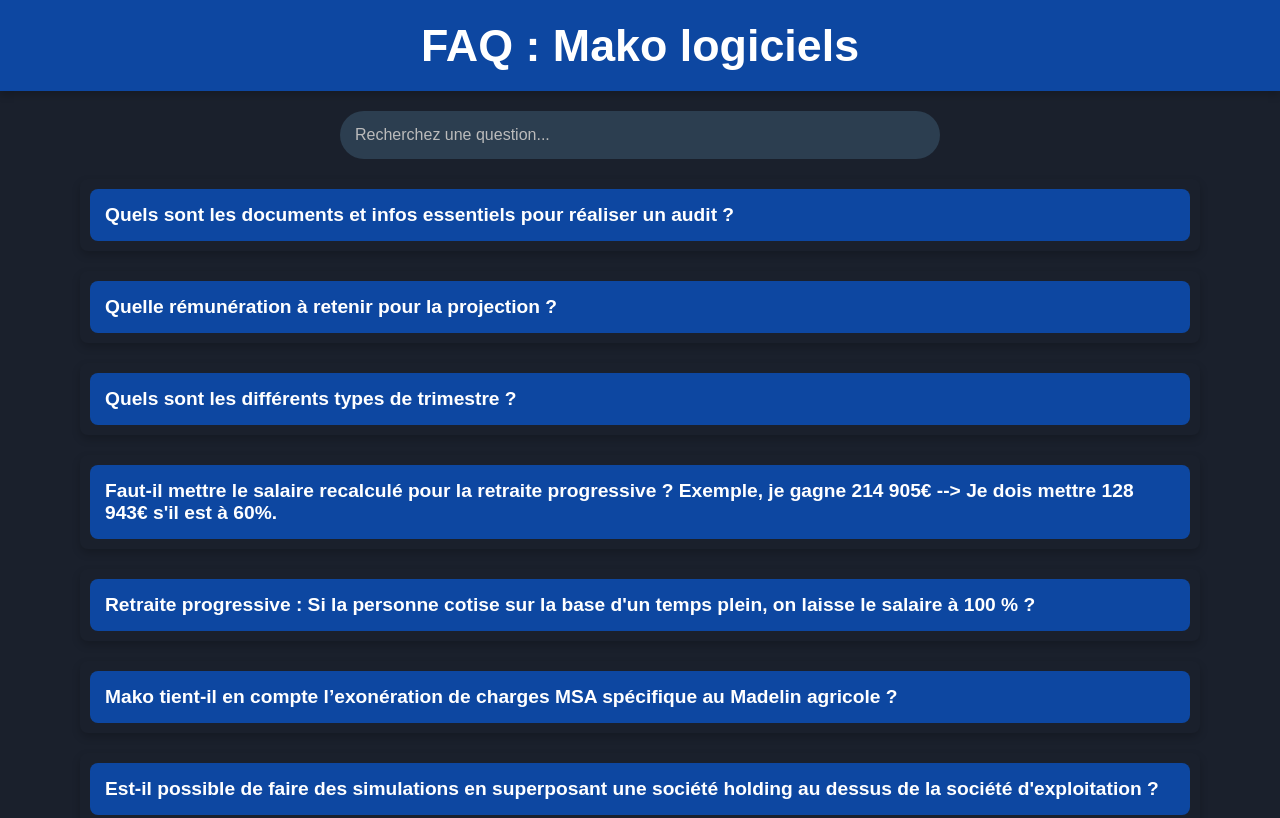
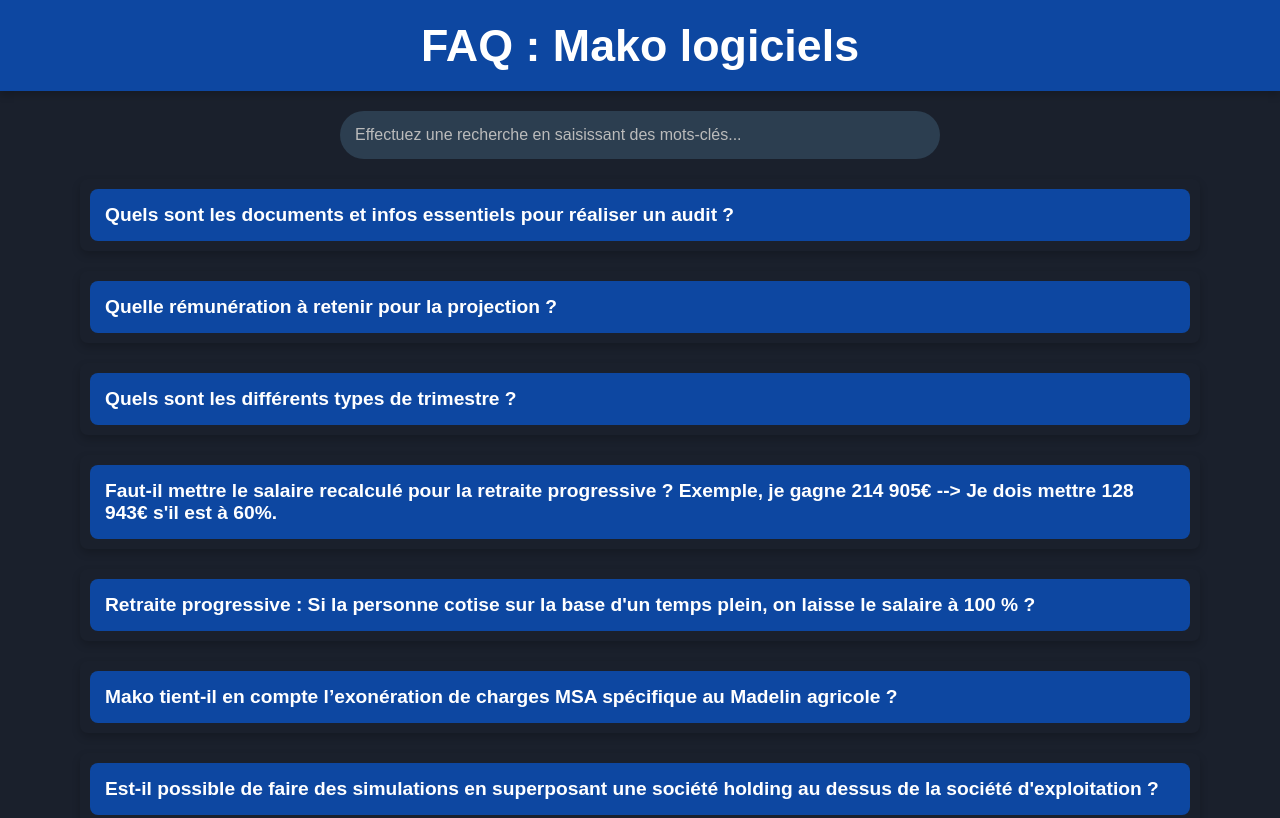
Before and after one commit to mbremexpert/FAQ, a plain HTML site: page index.html in a window 1280 px wide. Shown: the top 818 px of the page. Drawn offline with Linux system fonts and the light colour scheme.

Commit message:
Add files via upload

```diff
--- a/index.html
+++ b/index.html
@@ -128,7 +128,7 @@
     <h1>FAQ : Mako logiciels</h1>
 </header>
     <div class="search-bar">
-        <input type="text" id="faqSearch" placeholder="Recherchez une question...">
+        <input type="text" id="faqSearch" placeholder="Effectuez une recherche en saisissant des mots-clés...">
     </div>
 
     <div id="faq">
```
